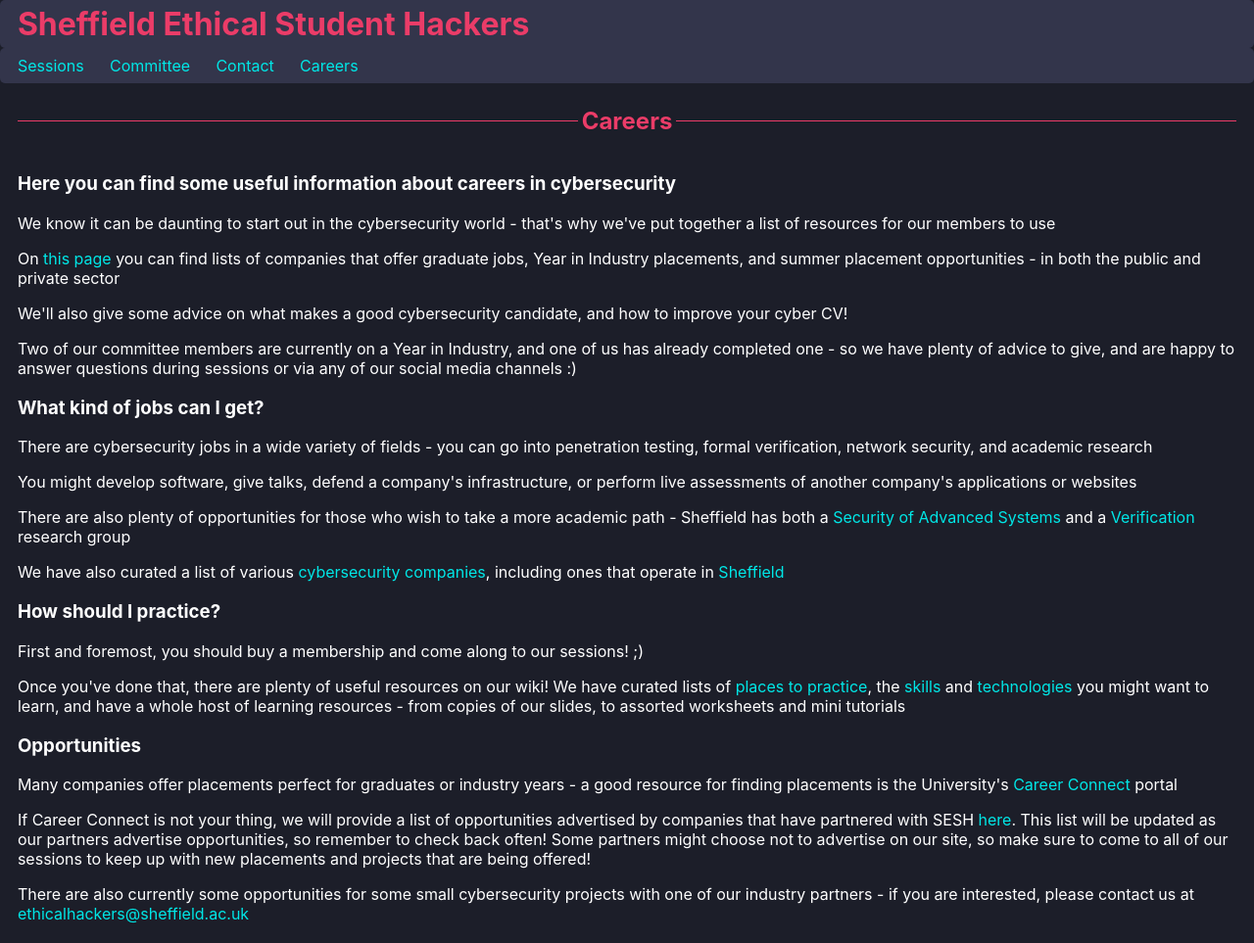
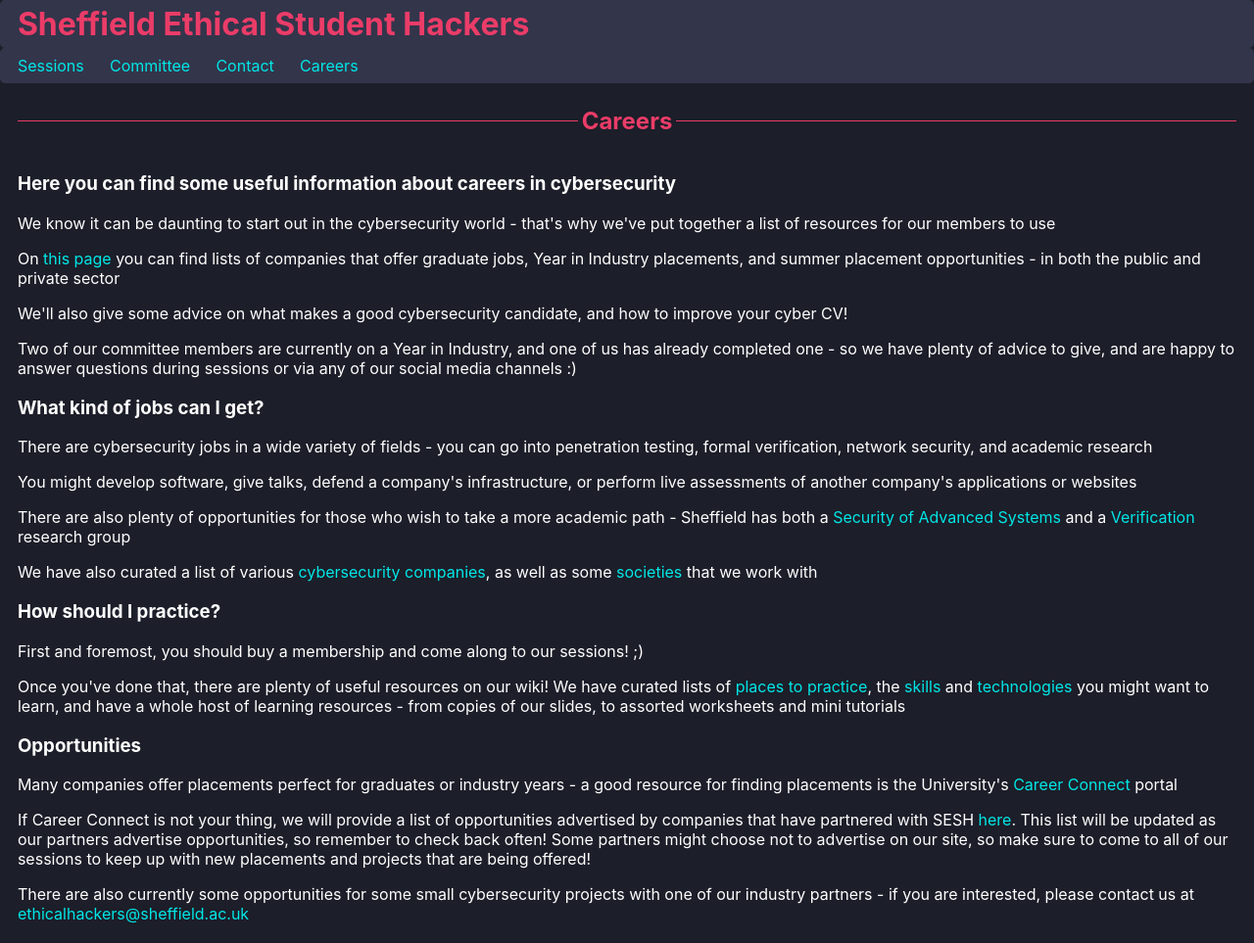
Before and after one commit to ShefESH/SeshWebsite, a Jekyll site: the page built from shefesh-site/careers.html, in a window 1280 px wide. Shown: the whole page at 98% size. Built offline with Jekyll 4.4.1, drawn with Linux system fonts in a browser that asks for light colours.

Commit message:
Update links on career page

```diff
--- a/shefesh-site/careers.html
+++ b/shefesh-site/careers.html
@@ -10,7 +10,7 @@
 
 <p>We know it can be daunting to start out in the cybersecurity world - that's why we've put together a list of resources for our members to use</p>
 
-<p>On <a href="#">this page</a> you can find lists of companies that offer graduate jobs, Year in Industry placements, and summer placement opportunities - in both the public and private sector</p>
+<p>On <a href="/careers/partners.html">this page</a> you can find lists of companies that offer graduate jobs, Year in Industry placements, and summer placement opportunities - in both the public and private sector</p>
 
 <p>We'll also give some advice on what makes a good cybersecurity candidate, and how to improve your cyber CV!</p>
 
@@ -24,7 +24,7 @@
 
 <p>There are also plenty of opportunities for those who wish to take a more academic path - Sheffield has both a <a href="https://www.sheffield.ac.uk/dcs/research/groups/security">Security of Advanced Systems</a> and a <a href="https://www.sheffield.ac.uk/dcs/research/groups/verification">Verification</a> research group</p>
 
-<p>We have also curated a list of various <a href="#">cybersecurity companies</a>, including ones that operate in <a href="#">Sheffield</a></p>
+<p>We have also curated a list of various <a href="/careers/partners.html">cybersecurity companies</a>, as well as some <a href="/careers/partners.html#societies">societies</a> that we work with</p>
 
 <h3>How should I practice?</h3>
 
--- a/shefesh-site/careers/partners.html
+++ b/shefesh-site/careers/partners.html
@@ -14,7 +14,7 @@
 {% if site.sponsor-partners != empty %}
 <div class="separator"><h2>Sponsors</h2></div>
 
-<div class="features">
+<div class="features" id="sponsors">
     {% for item in site.sponsors %}
         <div class="feature">
             <div class="text">
@@ -31,7 +31,7 @@
 {% if site.ind-partners != empty %}
 <div class="separator"><h2>Industry Partners</h2></div>
 
-<div class="features">
+<div class="features" id="industry">
     {% for item in site.ind-partners %}
         <div class="feature">
             <div class="text">
@@ -49,7 +49,7 @@
 {% if site.soc-partners != empty %}
 <div class="separator"><h2>Society Partners</h2></div>
 
-<div class="features">
+<div class="features" id="societies">
     {% for item in site.soc-partners %}
         <div class="feature">
             <div class="text">
```
